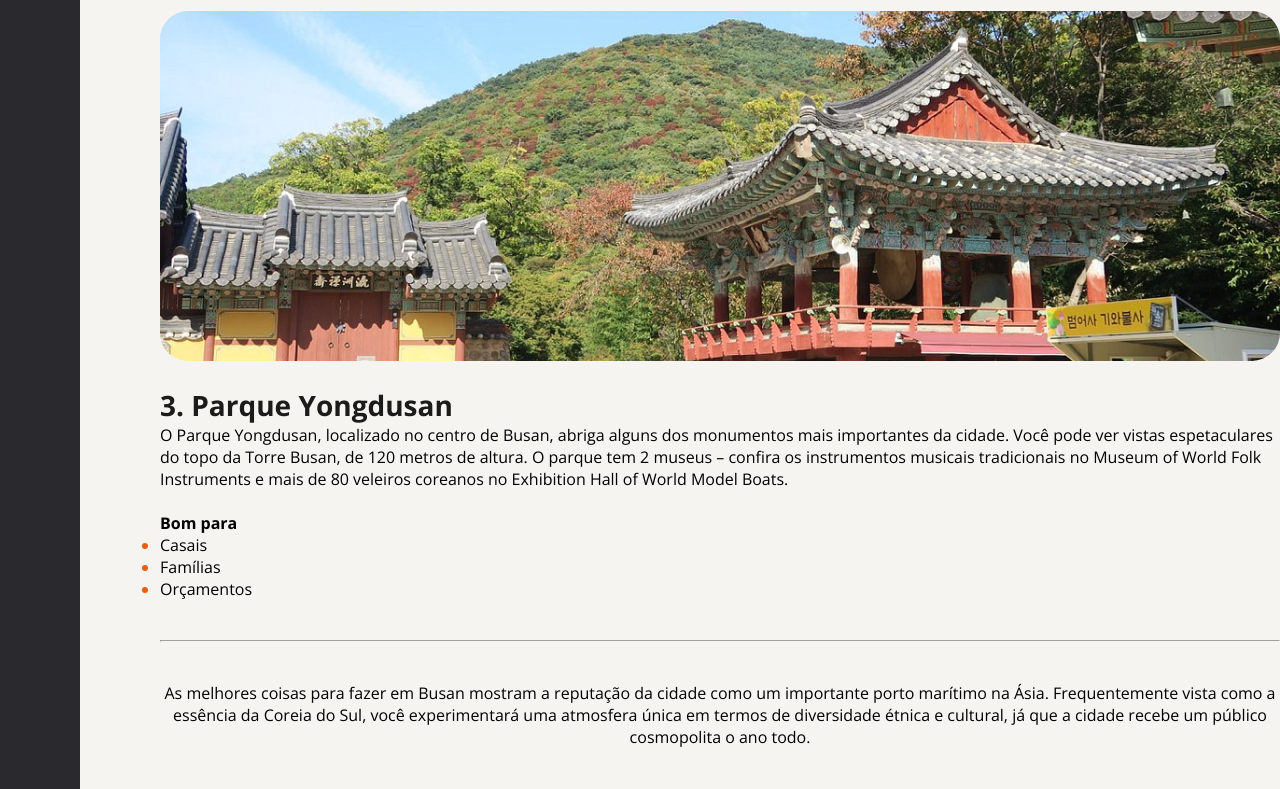
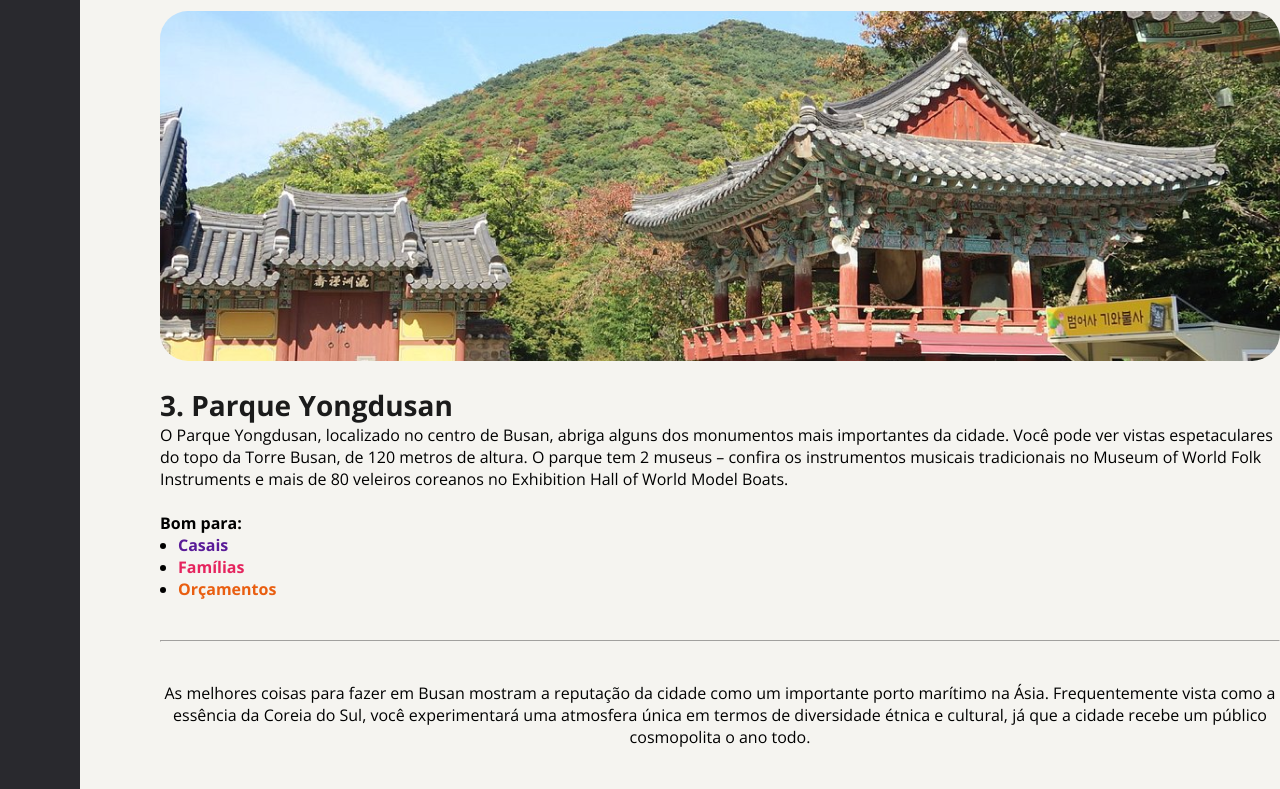
Before and after one commit to dpatzlaff/DESAFIO-01---FULL-STACK-PROJETO-PAG-VIAGENS, a plain HTML site: page index.html in a window 1280 px wide. Shown: the part 2170-2959 px from the top of the page. Drawn offline with nearby package versions, Linux system fonts and the light colour scheme.

Commit message:
ajustes finais

```diff
--- a/index.html
+++ b/index.html
@@ -71,17 +71,17 @@
             O Parque Yongdusan, localizado no centro de Busan, abriga alguns dos monumentos mais importantes da cidade. Você pode ver vistas espetaculares do topo da Torre Busan, de 120 metros de altura. O parque tem 2 museus – confira os instrumentos musicais tradicionais no Museum of World Folk Instruments e mais de 80 veleiros coreanos no Exhibition Hall of World Model Boats.
         </p>
           <br>
-          <p><strong>Bom para</strong></p>
+          <p><strong>Bom para:</strong></p>
           <ul>
-            <li>Casais</li>
-            <li>Famílias</li>
-            <li>Orçamentos</li>
+            <li><div class="casais">Casais</div></li>
+            <li><div class="familias">Famílias</div></li>
+            <li><div class="orcamento">Orçamentos</div></li>
           </ul>
         </section>
 
       <hr>
 
-   <div class="closure">
+   <div class="textofinal">
     As melhores coisas para fazer em Busan mostram a reputação da cidade como um importante porto marítimo na Ásia. Frequentemente vista como a essência da Coreia do Sul, você experimentará uma atmosfera única em termos de diversidade étnica e cultural, já que a cidade recebe um público cosmopolita o ano todo.
   </div>
   <br>
--- a/styles.css
+++ b/styles.css
@@ -111,15 +111,29 @@ hr {
   margin-bottom:40px;
 }
 
-#templo3 ul li::marker {
-  color: #E95E10;
+.casais {
+  color: #591B98;
+  font-weight: bold;
 }
 
-.closure {
+.familias {
+  color:#E5245E;
+  font-weight: bold;
+}
+
+.orcamento {
+  color:#E95E10;
+  font-weight: bold;
+}
+.textofinal {
   text-align: center;
+}
+
+
+ul {
+  padding-left: 18px;
 }
 
 .footer {
   text-align: center;
-
 }
```
